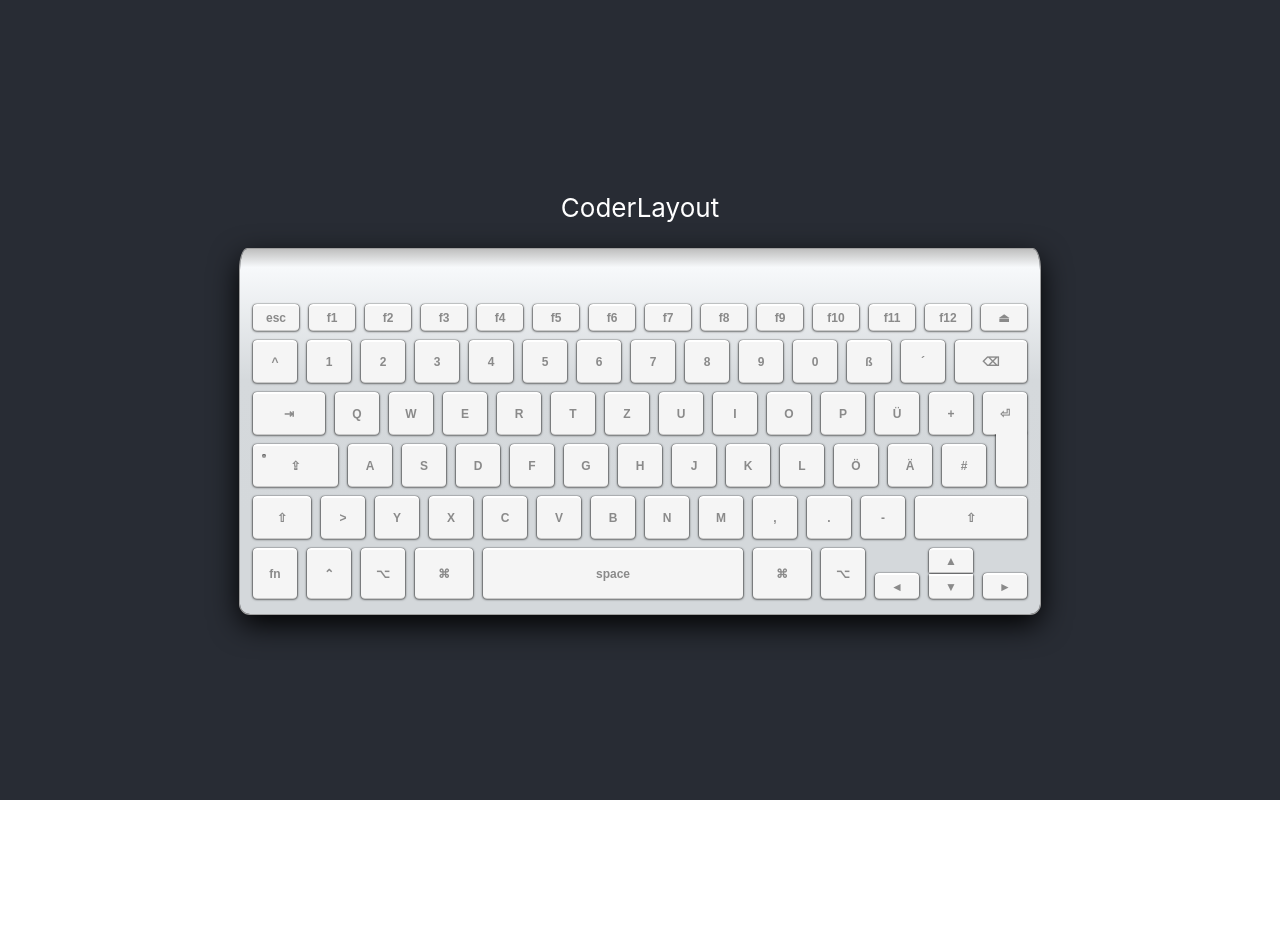
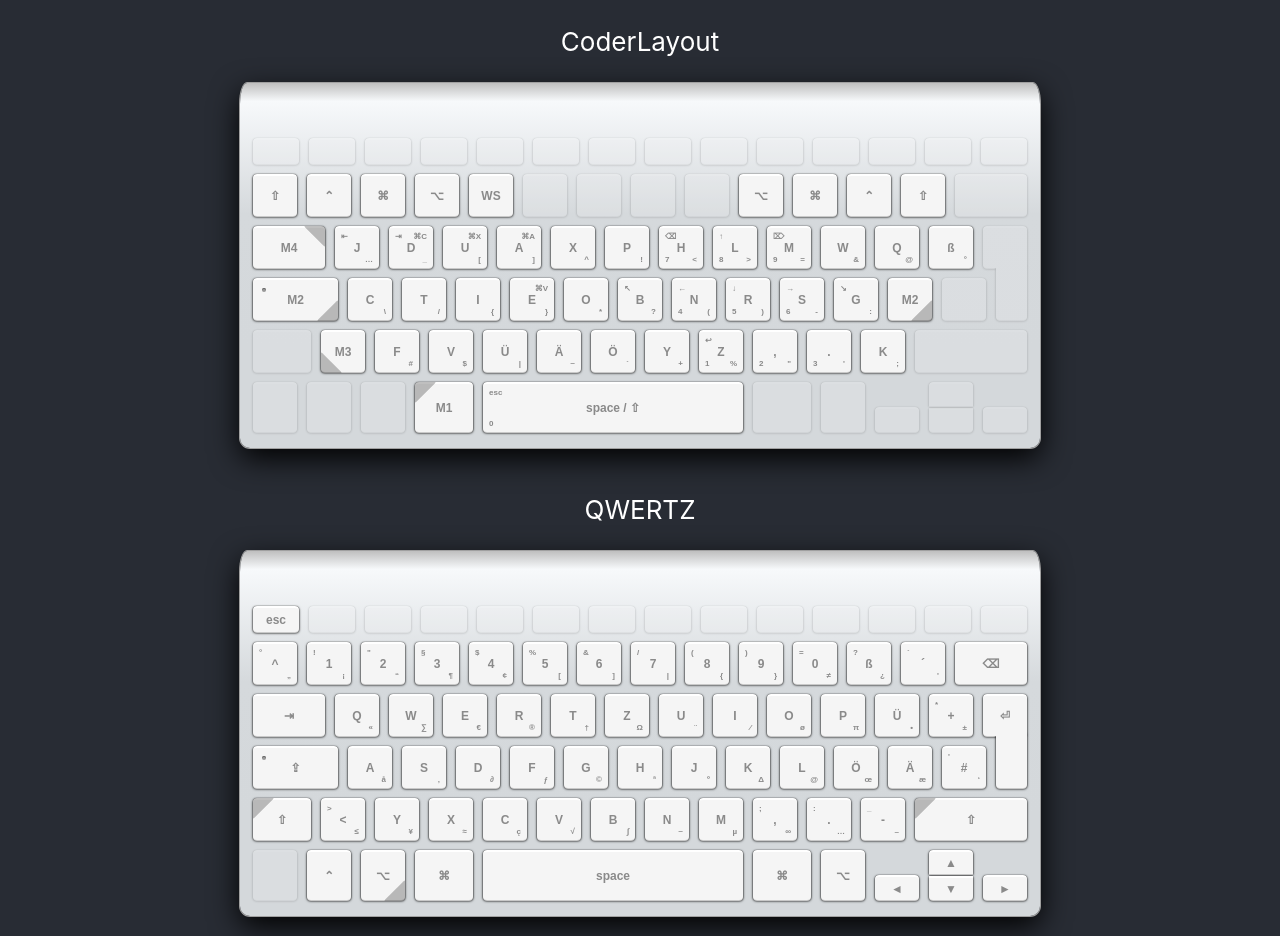
Before and after one commit to epegzz/CoderLayout, a React (Create React App) app in the folder website/: page / in a window 1280 px wide. Before the commit the page ends 820 px from the top, so only its background shows below. Built offline with nearby package versions, Linux system fonts and the light colour scheme.

Commit message:
Implement full CoderLayout vs QWERTZ comparison

```diff
--- a/website/src/App.js
+++ b/website/src/App.js
@@ -1,6 +1,233 @@
 import React, { Component } from 'react';
 import './App.css';
 import Keyboard from './Keyboard/Keyboard'
+import styled from 'styled-components'
+
+const coderLayoutKeys = [
+  // fn row
+  { label: '', disabled: true },
+  { label: '', disabled: true },
+  { label: '', disabled: true },
+  { label: '', disabled: true },
+  { label: '', disabled: true },
+  { label: '', disabled: true },
+  { label: '', disabled: true },
+  { label: '', disabled: true },
+  { label: '', disabled: true },
+  { label: '', disabled: true },
+  { label: '', disabled: true },
+  { label: '', disabled: true },
+  { label: '', disabled: true },
+  { label: '', disabled: true },
+
+  // numbers row
+  { label: '⇧' },
+  { label: '⌃' },
+  { label: '⌘' },
+  { label: '⌥' },
+  { label: 'WS' },
+  { label: '', disabled: true },
+  { label: '', disabled: true },
+  { label: '', disabled: true },
+  { label: '', disabled: true },
+  { label: '⌥' },
+  { label: '⌘' },
+  { label: '⌃' },
+  { label: '⇧' },
+  { label: '', disabled: true },
+
+  // Row 1
+  { label: 'M4', mod: 4},
+  { label: ['J', '⇤', '…', undefined] },
+  { label: ['D', '⇥', '_', undefined, '⌘C'] },
+  { label: ['U', undefined, '[', undefined, '⌘X'] },
+  { label: ['A', undefined, ']', undefined, '⌘A'] },
+  { label: ['X', undefined, '^', undefined] },
+  { label: ['P', undefined, '!', undefined] },
+  { label: ['H', '⌫', '<', '7'] },
+  { label: ['L', '↑', '>', '8',undefined] },
+  { label: ['M', '⌦', '=', '9', undefined] },
+  { label: ['W', undefined, '&', undefined, undefined] },
+  { label: ['Q', undefined, '@', undefined, undefined] },
+  { label: ['ß', undefined, '°', undefined, undefined] },
+  { label: '', disabled: true },
+
+  // Row 2
+  { label: 'M2', mod: 2 },
+  { label: ['C', undefined, '\\', undefined, undefined] },
+  { label: ['T', undefined, '/', undefined, undefined] },
+  { label: ['I', undefined, '{', undefined, undefined] },
+  { label: ['E', undefined, '}', undefined, '⌘V'] },
+  { label: ['O', undefined, '*', undefined, undefined] },
+  { label: ['B', '↖', '?', undefined, undefined] },
+  { label: ['N', '←', '(', '4', undefined] },
+  { label: ['R', '↓', ')', '5', undefined] },
+  { label: ['S', '→', '-', '6', undefined] },
+  { label: ['G', '↘', ':', undefined, undefined] },
+  { label: 'M2', mod: 2 },
+  { label: '', disabled: true },
+
+  // Row 3
+  { label: '', disabled: true },
+  { label: 'M3', mod: 3 },
+  { label: ['F', undefined, '#', undefined, undefined] },
+  { label: ['V', undefined, '$', undefined, undefined] },
+  { label: ['Ü', undefined, '|', undefined, undefined] },
+  { label: ['Ä', undefined, '~', undefined, undefined] },
+  { label: ['Ö', undefined, '`', undefined, undefined] },
+  { label: ['Y', undefined, '+', undefined, undefined] },
+  { label: ['Z', '↩', '%', '1', undefined] },
+  { label: [',', undefined, '"', '2', undefined] },
+  { label: ['.', undefined, '\'', '3', undefined] },
+  { label: ['K', undefined, ';', undefined] },
+  { label: '', disabled: true },
+
+  // Row 4
+  { label: '', disabled: true },
+  { label: '', disabled: true },
+  { label: '', disabled: true },
+  { label: 'M1', mod: 1 },
+  { label: ['space / ⇧', 'esc', undefined, '0'] },
+  { label: '', disabled: true },
+  { label: '', disabled: true },
+  { label: '', disabled: true },
+  { label: '', disabled: true },
+  { label: '', disabled: true },
+  { label: '', disabled: true },
+]
+
+
+const qwertyKeys = [
+  // fn row
+  { },
+  { label: '', disabled: true },
+  { label: '', disabled: true },
+  { label: '', disabled: true },
+  { label: '', disabled: true },
+  { label: '', disabled: true },
+  { label: '', disabled: true },
+  { label: '', disabled: true },
+  { label: '', disabled: true },
+  { label: '', disabled: true },
+  { label: '', disabled: true },
+  { label: '', disabled: true },
+  { label: '', disabled: true },
+  { label: '', disabled: true },
+
+  // numbers row
+  { },
+  { },
+  { },
+  { },
+  { },
+  { },
+  { },
+  { },
+  { },
+  { },
+  { },
+  { },
+  { },
+  { },
+
+  // Row 1
+  { },
+  { },
+  { },
+  { },
+  { },
+  { },
+  { },
+  { },
+  { },
+  { },
+  { },
+  { },
+  { },
+  { },
+
+  // Row 2
+  { },
+  { },
+  { },
+  { },
+  { },
+  { },
+  { },
+  { },
+  { },
+  { },
+  { },
+  { },
+  { },
+
+  // Row 3
+  { mod: 1 },
+  { },
+  { },
+  { },
+  { },
+  { },
+  { },
+  { },
+  { },
+  { },
+  { },
+  { },
+  { mod: 1 },
+
+  // Row 4
+  { label: '', disabled: true },
+  { },
+  { mod: 2 },
+  { },
+  { },
+  { },
+  { },
+  { },
+  { },
+  { },
+  { },
+]
+
+const ModLabel = styled.div`
+  position: absolute;
+  font-size: 8px;
+  margin: 4px 6px;
+`
+
+const Mod1Label = styled(ModLabel)`
+  top: 0;
+  left: 0;
+`
+
+const Mod2Label = styled(ModLabel)`
+  bottom: 0;
+  right: 0;
+`
+
+const Mod3Label = styled(ModLabel)`
+  bottom: 0;
+  left: 0;
+`
+
+const Mod4Label = styled(ModLabel)`
+  top: 0;
+  right: 0;
+`
+
+const formatLabel = (label) => {
+  if (!Array.isArray(label)) label = [label]
+  return (
+    <div>
+      <Mod1Label>{label[1]}</Mod1Label>
+      <Mod2Label>{label[2]}</Mod2Label>
+      <Mod3Label>{label[3]}</Mod3Label>
+      <Mod4Label>{label[4]}</Mod4Label>
+      {label[0]}
+    </div>
+  )
+}
 
 class App extends Component {
   render() {
@@ -10,9 +237,19 @@ class App extends Component {
           <p>
             CoderLayout
           </p>
-          <Keyboard />
+          <Keyboard
+            formatLabel={formatLabel}
+            keys={coderLayoutKeys}
+          />
+
+          <p>
+            QWERTZ
+          </p>
+          <Keyboard
+            formatLabel={formatLabel}
+            keys={qwertyKeys}
+          />
         </header>
-        <br/>
       </div>
     );
   }
--- a/website/src/Keyboard/Key.js
+++ b/website/src/Keyboard/Key.js
@@ -21,10 +21,10 @@ const keyStyles = css`
   border-radius: 4px;
   border-top: 2px solid #ffffff;
   box-shadow:
-          0 1px 0 #c9c9c9,
-          0 1px 3px rgba(0, 0, 0, 0.59),
-          0 0 1px rgba(0, 0, 0, 0.79),
-          0 1px 2px rgba(0, 0, 0, 0.79);
+    0 1px 0 #c9c9c9,
+    0 1px 3px rgba(0, 0, 0, 0.59),
+    0 0 1px rgba(0, 0, 0, 0.79),
+    0 1px 2px rgba(0, 0, 0, 0.79);
 `
 
 const activeKeyStyles = css`
@@ -138,6 +138,69 @@ const Wrapper = styled.a`
       top: 8px;
     }
   `};
+
+  ${({ disabled }) => disabled && css`
+    opacity: 0.2;
+  `};
+`
+
+const ModIndicator = styled.div`
+  width: 30px;
+  height: 30px;
+  position: absolute;
+  border-radius: 4px;
+  overflow: hidden;
+
+  :after {
+    content: '';
+    width: 30px;
+    height: 30px;
+    background: black;
+    position: absolute;
+    transform: rotate(45deg);
+    opacity: 0.25;
+    border-radius: 2px;
+  }
+
+  ${({ mod }) => mod === 4 && css`
+    top: -2px;
+    right: 0;
+
+    :after {
+      top: -15px;
+      right: -15px;
+    }
+  `};
+
+  ${({ mod }) => mod === 3 && css`
+    bottom: -1px;
+    left: 0;
+
+    :after {
+      bottom: -15px;
+      left: -15px;
+    }
+  `};
+
+  ${({ mod }) => mod === 1 && css`
+    top: -2px;
+    left: 0;
+
+    :after {
+      top: -15px;
+      left: -15px;
+    }
+  `};
+
+  ${({ mod }) => mod === 2 && css`
+    bottom: -1px;
+    right: 0;
+
+    :after {
+      bottom: -15px;
+      right: -15px;
+    }
+  `};
 `
 
 const Label = styled.span`
@@ -147,9 +210,10 @@ const Label = styled.span`
 class Key extends React.Component {
 
   render() {
-    const { label, type = 'default' } = this.props;
+    const { mod, label, disabled, type = 'default' } = this.props;
     return (
-      <Wrapper type={type}>
+      <Wrapper disabled={disabled} type={type}>
+        {mod && <ModIndicator mod={mod} />}
         <Label>
           {label}
         </Label>
@@ -181,6 +245,8 @@ Key.propTypes = {
     'right'
   ]),
   label: PropTypes.string,
-};
+  disabled: PropTypes.bool,
+  mod: PropTypes.number
+}
 
 export default Key
--- a/website/src/Keyboard/Keyboard.js
+++ b/website/src/Keyboard/Keyboard.js
@@ -57,6 +57,19 @@ const UpDownKeysWrapper = styled.div`
 // A list of Keyboard Unicode characters can be found at
 // https://gist.github.com/Zenexer/c5243c4216f1f8cd2251
 
+const formatQwertyLabel = (label) => {
+  if (Array.isArray(label) && label.length > 1) {
+    return (
+      <span>
+        {label[1]}
+        <br />
+        {label[0]}
+      </span>
+    )
+  }
+  return label
+}
+
 const defaultKeys = [
   // fn row
   { type: 'fn', code: 41, name: 'escape', label: 'esc' },
@@ -75,65 +88,65 @@ const defaultKeys = [
   { type: 'fn', code: 0, name: 'eject', label: '⏏' },
 
   // numbers row
-  { type: 'default', code: 100, name: 'non_us_backslash', label: '^' },
-  { type: 'default', code: 30, name: '1', label: '1' },
-  { type: 'default', code: 31, name: '2', label: '2' },
-  { type: 'default', code: 32, name: '3', label: '3' },
-  { type: 'default', code: 33, name: '4', label: '4' },
-  { type: 'default', code: 34, name: '5', label: '5' },
-  { type: 'default', code: 35, name: '6', label: '6' },
-  { type: 'default', code: 36, name: '7', label: '7' },
-  { type: 'default', code: 37, name: '8', label: '8' },
-  { type: 'default', code: 38, name: '9', label: '9' },
-  { type: 'default', code: 39, name: '0', label: '0' },
-  { type: 'default', code: 45, name: 'hyphen', label: 'ß' },
-  { type: 'default', code: 46, name: 'equal_sign', label: '´' },
+  { type: 'default', code: 100, name: 'non_us_backslash', label: ['^', '°', '„'] },
+  { type: 'default', code: 30, name: '1', label: ['1', '!', '¡'] },
+  { type: 'default', code: 31, name: '2', label: ['2', '"', '“'] },
+  { type: 'default', code: 32, name: '3', label: ['3', '§', '¶'] },
+  { type: 'default', code: 33, name: '4', label: ['4', '$', '¢'] },
+  { type: 'default', code: 34, name: '5', label: ['5', '%', '['] },
+  { type: 'default', code: 35, name: '6', label: ['6', '&', ']'] },
+  { type: 'default', code: 36, name: '7', label: ['7', '/', '|'] },
+  { type: 'default', code: 37, name: '8', label: ['8', '(', '{'] },
+  { type: 'default', code: 38, name: '9', label: ['9', ')', '}'] },
+  { type: 'default', code: 39, name: '0', label: ['0', '=', '≠'] },
+  { type: 'default', code: 45, name: 'hyphen', label: ['ß', '?', '¿'] },
+  { type: 'default', code: 46, name: 'equal_sign', label: ['´', '`', '\''] },
   { type: 'delete', code: 42, name: 'delete_or_backspace', label: '⌫' },
 
   // Row 1
   { type: 'tab', code: 43, name: 'tab', label: '⇥' },
-  { type: 'default', code: 20, name: 'q', label: 'Q' },
-  { type: 'default', code: 26, name: 'w', label: 'W' },
-  { type: 'default', code: 8, name: 'e', label: 'E' },
-  { type: 'default', code: 21, name: 'r', label: 'R' },
-  { type: 'default', code: 23, name: 't', label: 'T' },
-  { type: 'default', code: 28, name: 'z', label: 'Z' },
-  { type: 'default', code: 24, name: 'u', label: 'U' },
-  { type: 'default', code: 12, name: 'i', label: 'I' },
-  { type: 'default', code: 18, name: 'o', label: 'O' },
-  { type: 'default', code: 19, name: 'p', label: 'P' },
-  { type: 'default', code: 47, name: 'open_bracket', label: 'Ü' },
-  { type: 'default', code: 48, name: 'close_bracket', label: '+' },
+  { type: 'default', code: 20, name: 'q', label: ['Q', undefined, '«'] },
+  { type: 'default', code: 26, name: 'w', label: ['W', undefined, '∑'] },
+  { type: 'default', code: 8, name: 'e', label: ['E', undefined, '€'] },
+  { type: 'default', code: 21, name: 'r', label: ['R', undefined, '®'] },
+  { type: 'default', code: 23, name: 't', label: ['T', undefined, '†'] },
+  { type: 'default', code: 28, name: 'z', label: ['Z', undefined, 'Ω'] },
+  { type: 'default', code: 24, name: 'u', label: ['U', undefined, '¨'] },
+  { type: 'default', code: 12, name: 'i', label: ['I', undefined, '⁄'] },
+  { type: 'default', code: 18, name: 'o', label: ['O', undefined, 'ø'] },
+  { type: 'default', code: 19, name: 'p', label: ['P', undefined, 'π'] },
+  { type: 'default', code: 47, name: 'open_bracket', label: ['Ü', undefined, '•'] },
+  { type: 'default', code: 48, name: 'close_bracket', label: ['+', '*', '±'] },
   { type: 'germanReturn', code: 40, name: 'return_or_enter', label: '⏎' },
 
   // Row 2
   { type: 'caps', code: 57, name: 'caps_lock', label: '⇪' },
-  { type: 'default', code: 4, name: 'a', label: 'A' },
-  { type: 'default', code: 22, name: 's', label: 'S' },
-  { type: 'default', code: 7, name: 'd', label: 'D' },
-  { type: 'default', code: 9, name: 'f', label: 'F' },
-  { type: 'default', code: 10, name: 'g', label: 'G' },
-  { type: 'default', code: 11, name: 'h', label: 'H' },
-  { type: 'default', code: 13, name: 'j', label: 'J' },
-  { type: 'default', code: 14, name: 'k', label: 'K' },
-  { type: 'default', code: 15, name: 'l', label: 'L' },
-  { type: 'default', code: 51, name: 'semicolon', label: 'Ö' },
-  { type: 'default', code: 52, name: 'quote', label: 'Ä' },
-  { type: 'default', code: 50, name: 'backslash', label: '#' },
+  { type: 'default', code: 4, name: 'a', label: ['A', undefined, 'å'] },
+  { type: 'default', code: 22, name: 's', label: ['S', undefined, '‚'] },
+  { type: 'default', code: 7, name: 'd', label: ['D', undefined, '∂'] },
+  { type: 'default', code: 9, name: 'f', label: ['F', undefined, 'ƒ'] },
+  { type: 'default', code: 10, name: 'g', label: ['G', undefined, '©'] },
+  { type: 'default', code: 11, name: 'h', label: ['H', undefined, 'ª'] },
+  { type: 'default', code: 13, name: 'j', label: ['J', undefined, 'º'] },
+  { type: 'default', code: 14, name: 'k', label: ['K', undefined, 'Δ'] },
+  { type: 'default', code: 15, name: 'l', label: ['L', undefined, '@'] },
+  { type: 'default', code: 51, name: 'semicolon', label: ['Ö', undefined, 'œ'] },
+  { type: 'default', code: 52, name: 'quote', label: ['Ä', undefined, 'æ'] },
+  { type: 'default', code: 50, name: 'backslash', label: ['#', '\'', '‘'] },
 
   // Row 3
   { type: 'shortShift', code: 225, name: 'left_shift', label: '⇧' },
-  { type: 'default', code: 53, name: 'grave_accent_and_tilde', label: '>' },
-  { type: 'default', code: 29, name: 'z', label: 'Y' },
-  { type: 'default', code: 27, name: 'x', label: 'X' },
-  { type: 'default', code: 6, name: 'c', label: 'C' },
-  { type: 'default', code: 25, name: 'v', label: 'V' },
-  { type: 'default', code: 5, name: 'b', label: 'B' },
-  { type: 'default', code: 17, name: 'n', label: 'N' },
-  { type: 'default', code: 16, name: 'm', label: 'M' },
-  { type: 'default', code: 54, name: 'comma', label: ',' },
-  { type: 'default', code: 55, name: 'period', label: '.' },
-  { type: 'default', code: 56, name: 'slash', label: '-' },
+  { type: 'default', code: 53, name: 'grave_accent_and_tilde', label: ['<', '>', '≤'] },
+  { type: 'default', code: 29, name: 'z', label: ['Y', undefined, '¥'] },
+  { type: 'default', code: 27, name: 'x', label: ['X', undefined, '≈'] },
+  { type: 'default', code: 6, name: 'c', label: ['C', undefined, 'ç'] },
+  { type: 'default', code: 25, name: 'v', label: ['V', undefined, '√'] },
+  { type: 'default', code: 5, name: 'b', label: ['B', undefined, '∫'] },
+  { type: 'default', code: 17, name: 'n', label: ['N', undefined, '~'] },
+  { type: 'default', code: 16, name: 'm', label: ['M', undefined, 'µ'] },
+  { type: 'default', code: 54, name: 'comma', label: [',', ';', '∞'] },
+  { type: 'default', code: 55, name: 'period', label: ['.', ':', '…'] },
+  { type: 'default', code: 56, name: 'slash', label: ['-', '_', '–'] },
   { type: 'longShift', code: 229, name: 'right_shift', label: '⇧' },
 
   // Row 4
@@ -152,12 +165,27 @@ const defaultKeys = [
 
 class Keyboard extends React.Component {
   render() {
+    const { formatLabel = formatQwertyLabel } = this.props
     let { keys = [] } = this.props
 
-    keys = defaultKeys.map((defaults, index) => ({
-      ...defaults,
-      ...(keys[index] || {}),
-    }))
+    keys = defaultKeys.map((defaults, index) => {
+      const key = keys[index] || {}
+
+      if (key.map) {
+        return {
+          ...(keys.find(key => key.name === key.map) || {})
+        }
+      }
+
+      return {
+        ...defaults,
+        ...key,
+      }
+    })
+
+    for (const key of keys) {
+      key.label = formatLabel(key.label)
+    }
 
     return (
       <Wrapper>
@@ -274,7 +302,8 @@ class Keyboard extends React.Component {
 }
 
 Keyboard.propTypes = {
-  keys: PropTypes.arrayOf(Key.propTypes)
+  keys: PropTypes.arrayOf(Key.propTypes),
+  formatLabel: PropTypes.func
 }
 
 export default Keyboard
```
